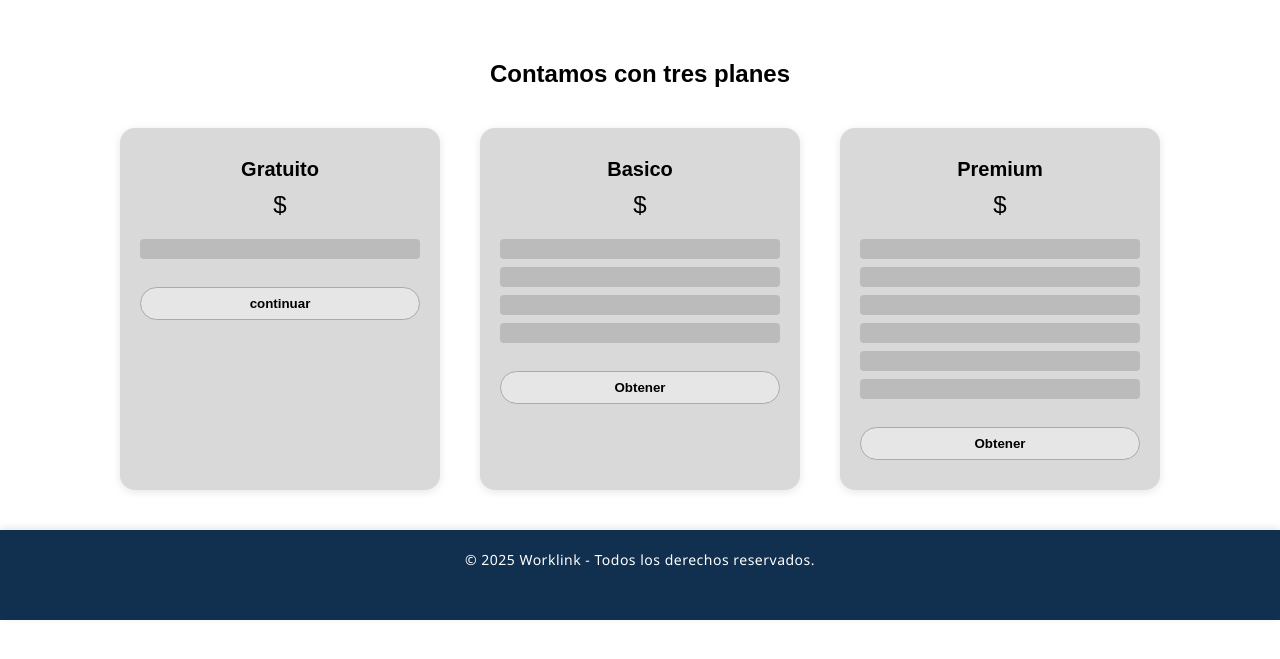
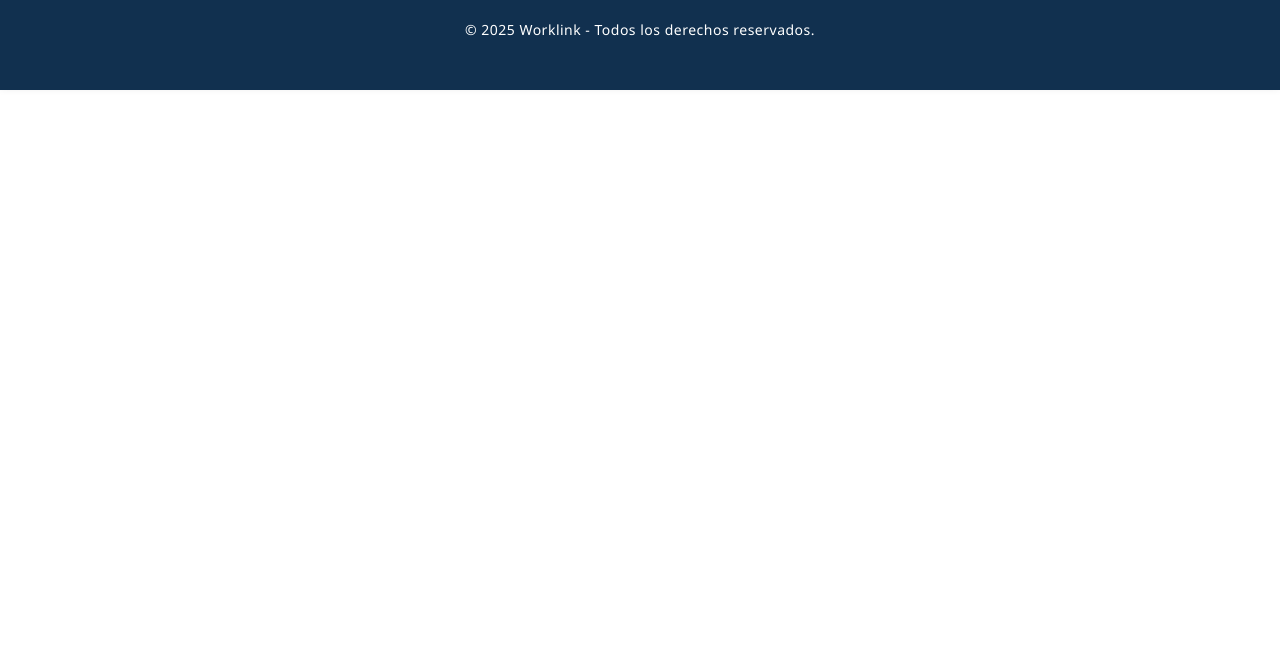
Before and after one commit to Chappie7w7/Work-Link, a Flask app: page /planes in a window 1280 px wide. Shown: the part 70-729 px from the top of the page. Run offline with Flask 3, Linux system fonts and the light colour scheme; the visitor is signed in with stand-in values (Sample User, id 1).

Commit message:
crear archivos rt en la carpeta routes

```diff
--- a/app/routes/__init__.py
+++ b/app/routes/__init__.py
@@ -1,119 +1,18 @@
-from types import SimpleNamespace
-from flask import Blueprint, render_template, request, redirect, url_for, flash, session
-from app.models.md_usuarios import UsuarioModel
-from app.db.sql import db
-from flask_login import login_required, current_user
+from .rt_index import rt_index
+from .rt_login import rt_login
+from .rt_inicio import rt_inicio
+from .rt_notificaciones import rt_notificaciones
+from .rt_planes import rt_planes
+from .rt_empleos import rt_empleos
+from .rt_mensajes import rt_mensajes
+from .rt_registro import rt_registro
 
-
-index_bp = Blueprint('IndexRoute', __name__)
-
-
-@index_bp.route('/')
-def index():
-    usuario_session = session.get("usuario")
-
-    if isinstance(usuario_session, dict):
-        current_user = SimpleNamespace(**usuario_session)
-    else:
-        current_user = None
-
-    # Lista de trabajos de ejemplo (puedes luego cargarlos desde la BD)
-    jobs = [
-        {"title": "Desarrollador Web", "company": "Tech Solutions", "location": "Ocosingo, Chiapas"},
-        {"title": "Diseñador Gráfico", "company": "Creativa Studio", "location": "San Cristóbal de las Casas"},
-        {"title": "Vendedor de Campo", "company": "Ventas MX", "location": "Palenque, Chiapas"},
-        {"title": "Recepcionista", "company": "Hotel Paraíso", "location": "Ocosingo, Chiapas"},
-    ]
-
-    return render_template('index.jinja2', current_user=current_user, jobs=jobs)
-
-
-# Mostrar formulario de login
-@index_bp.route('/login')
-def login_form():
-    return render_template('login.jinja2')
-
-# Procesar el login
-@index_bp.route('/login', methods=['POST'])
-def login():
-    correo = request.form.get('correo', '').strip()
-    password = request.form.get('password', '').strip()
-
-    # Buscar usuario en la base de datos por correo
-    usuario = UsuarioModel.query.filter_by(correo=correo).first()
-
-    # Validar que exista y contraseña sea correcta (en texto plano por ahora)
-    if usuario and usuario.contraseña == password:
-        session['usuario'] = usuario.correo
-        session['nombre'] = usuario.nombre
-        return redirect(url_for('IndexRoute.inicio'))
-
-    flash('Usuario o contraseña incorrectos', 'error')
-    return redirect(url_for('IndexRoute.login'))
-
-# Página de inicio
-@index_bp.route('/inicio')
-def inicio():
-    usuario = session.get('usuario')
-    if not usuario:
-        return redirect(url_for('IndexRoute.index'))
-    return render_template('inicio.jinja2', usuario=usuario)
-
-
-# Cerrar sesión
-@index_bp.route('/logout')
-def logout():
-    session.clear()
-    return redirect(url_for('IndexRoute.index'))
-
-
-# ruta notificaciones
-@index_bp.route("/notificaciones")
-def notificaciones():
-    usuario = session.get('usuario')
-    if not usuario:
-        return redirect(url_for('IndexRoute.index'))
-    return render_template("notificacion/notificaciones.jinja2", usuario=usuario)
-
-#ruta planes
-@index_bp.route("/planes")
-def planes():
-    usuario = session.get('usuario')
-    if not usuario:
-        return redirect(url_for('IndexRoute.index'))
-    return render_template("planes/planes.jinja2", usuario=usuario)
-
-#ruta empleos
-@index_bp.route("/empleos")
-def empleos():
-    usuario = session.get('usuario')
-    if not usuario:
-        return redirect(url_for('IndexRoute.index'))
-    return render_template("empleos/empleos.jinja2", usuario=usuario)
-
-#ruta mensajes
-@index_bp.route("/mensajes")
-def mensajes():
-    usuario = session.get('usuario')
-    if not usuario:
-        return redirect(url_for('IndexRoute.index'))
-    return render_template("mensajes/mensajes.jinja2", usuario=usuario)
-
-#registro
-@index_bp.route("/registro", methods=["GET", "POST"])
-def registro():
-    if request.method == "POST":
-        nombre = request.form['nombre']
-        correo = request.form['correo']
-        password = request.form['password']
-        confirmar = request.form['confirmar']
-
-        if password != confirmar:
-            flash("Las contraseñas no coinciden", "error")
-        else:
-            # Aquí guarda al usuario en tu base de datos
-            # (Valida duplicados, hashea la contraseña, etc.)
-            flash("Cuenta creada con éxito", "success")
-            return redirect(url_for('IndexRoute.index'))
-
-    return render_template("registro.jinja2")
+def register_routes(app):
+    app.register_blueprint(rt_index)
+    app.register_blueprint(rt_login)
+    app.register_blueprint(rt_inicio)
+    app.register_blueprint(rt_notificaciones)
+    app.register_blueprint(rt_planes)
+    app.register_blueprint(rt_empleos)
+    app.register_blueprint(rt_mensajes)
+    app.register_blueprint(rt_registro)
--- /dev/null
+++ b/app/routes/rt_planes.py
@@ -0,0 +1,10 @@
+from flask import Blueprint, render_template, session, redirect, url_for
+
+rt_planes = Blueprint('PlanesRoute', __name__)
+
+@rt_planes.route("/planes")
+def planes():
+    usuario = session.get('usuario')
+    if not usuario:
+        return redirect(url_for('IndexRoute.index'))
+    return render_template("planes/planes.jinja2", usuario=usuario)
--- a/app/templates/components/navbar.jinja2
+++ b/app/templates/components/navbar.jinja2
@@ -6,34 +6,34 @@
 
         <div class="menu-icons">
             <div class="icon-item">
-                <a href="{{ url_for('IndexRoute.inicio') }}" style="text-decoration: none; color: inherit;">
+                <a href="{{ url_for('InicioRoute.inicio') }}" style="text-decoration: none; color: inherit;">
                     <span>🏠</span><br><span>Inicio</span>
                 </a>
             </div>
             <div class="icon-item">
-                <a href="{{ url_for('IndexRoute.empleos') }}" style="text-decoration: none; color: inherit;">
+                <a href="{{ url_for('EmpleosRoute.empleos') }}" style="text-decoration: none; color: inherit;">
                     <span>👥</span><br><span>Empleos</span>
                 </a>
             </div>
             <div class="icon-item">
-                <a href="{{ url_for('IndexRoute.mensajes') }}" style="text-decoration: none; color: inherit;">
+                <a href="{{ url_for('MensajesRoute.mensajes') }}" style="text-decoration: none; color: inherit;">
                     <span>💬</span><br><span>Mensajes</span>
                 </a>
             </div>
             <div class="icon-item">
-                <a href="{{ url_for('IndexRoute.notificaciones') }}" style="text-decoration: none; color: inherit;">
+                <a href="{{ url_for('NotificacionesRoute.notificaciones') }}" style="text-decoration: none; color: inherit;">
                     <span>🔔</span><br><span>Notificaciones</span>
                 </a>
             </div>
 
             <div class="icon-item">
-                <a href="{{ url_for('IndexRoute.planes') }}" style="text-decoration: none; color: inherit;">
+                <a href="{{ url_for('PlanesRoute.planes') }}" style="text-decoration: none; color: inherit;">
                     <span>💼</span><br><span>Planes</span>
                 </a>
             </div>
 
             <div class="icon-item">
-                <a href="{{ url_for('IndexRoute.logout') }}" style="text-decoration: none; color: inherit;">
+                <a href="{{ url_for('LoginRoute.logout') }}" style="text-decoration: none; color: inherit;">
                     <span>🚪</span><br><span>Salir</span>
                 </a>
             </div>
--- a/app/templates/index.jinja2
+++ b/app/templates/index.jinja2
@@ -11,7 +11,7 @@
     <header>
         <div class="logo"></div>
         <h1>WorkLink</h1>
-        <a href="{{ url_for('IndexRoute.login') }}" class="btn-login">Iniciar sesión</a>
+        <a href="{{ url_for('LoginRoute.login_form') }}" class="btn-login">Iniciar sesión</a>
     </header>
 
     <!-- Sección principal -->
--- a/app/templates/login.jinja2
+++ b/app/templates/login.jinja2
@@ -39,7 +39,7 @@
                 <button type="submit" class="btn-entrar">Aceptar</button>
             </form>
 
-            <form method="get" action="{{ url_for('IndexRoute.registro') }}">
+            <form method="get" action="{{ url_for('RegistroRoute.registro') }}">
                 <button type="submit" class="btn-registrarse">Registrarse</button>
             </form>
 
--- a/app/templates/planes/planes.jinja2
+++ b/app/templates/planes/planes.jinja2
@@ -11,43 +11,6 @@
 
     {{ components.navbar("planes", "planes", current_user) }}
 
-    <div class="planes-container">
-        <h2 class="planes-title">Contamos con tres planes</h2>
-
-        <div class="plan-row">
-            <!-- Plan Gratuito -->
-            <div class="plan-card">
-                <div class="plan-title">Gratuito</div>
-                <div class="plan-icon">$</div>
-                <div class="plan-line"></div>
-                <button class="plan-button">continuar</button>
-            </div>
-
-            <!-- Plan Básico -->
-            <div class="plan-card">
-                <div class="plan-title">Basico</div>
-                <div class="plan-icon">$</div>
-                <div class="plan-line"></div>
-                <div class="plan-line"></div>
-                <div class="plan-line"></div>
-                <div class="plan-line"></div>
-                <button class="plan-button">Obtener</button>
-            </div>
-
-            <!-- Plan Premium -->
-            <div class="plan-card">
-                <div class="plan-title">Premium</div>
-                <div class="plan-icon">$</div>
-                <div class="plan-line"></div>
-                <div class="plan-line"></div>
-                <div class="plan-line"></div>
-                <div class="plan-line"></div>
-                <div class="plan-line"></div>
-                <div class="plan-line"></div>
-                <button class="plan-button">Obtener</button>
-            </div>
-        </div>
-    </div>
 
     {{ footer.footer() }}
 </body>
```
Also changed, not shown: app/__init__.py (+4 -8 lines), app/routes/rt_empleos.py (added, +10 -0 lines), app/routes/rt_index.py (added, +15 -0 lines), app/routes/rt_inicio.py (added, +10 -0 lines), app/routes/rt_login.py (added, +28 -0 lines), app/routes/rt_mensajes.py (added, +10 -0 lines), app/routes/rt_notificaciones.py (added, +10 -0 lines), app/routes/rt_registro.py (added, +20 -0 lines), app/templates/empleos/empleos.jinja2 (+0 -18 lines), app/templates/mensajes/mensajes.jinja2 (+0 -35 lines), app/templates/notificacion/notificaciones.jinja2 (+0 -24 lines).
